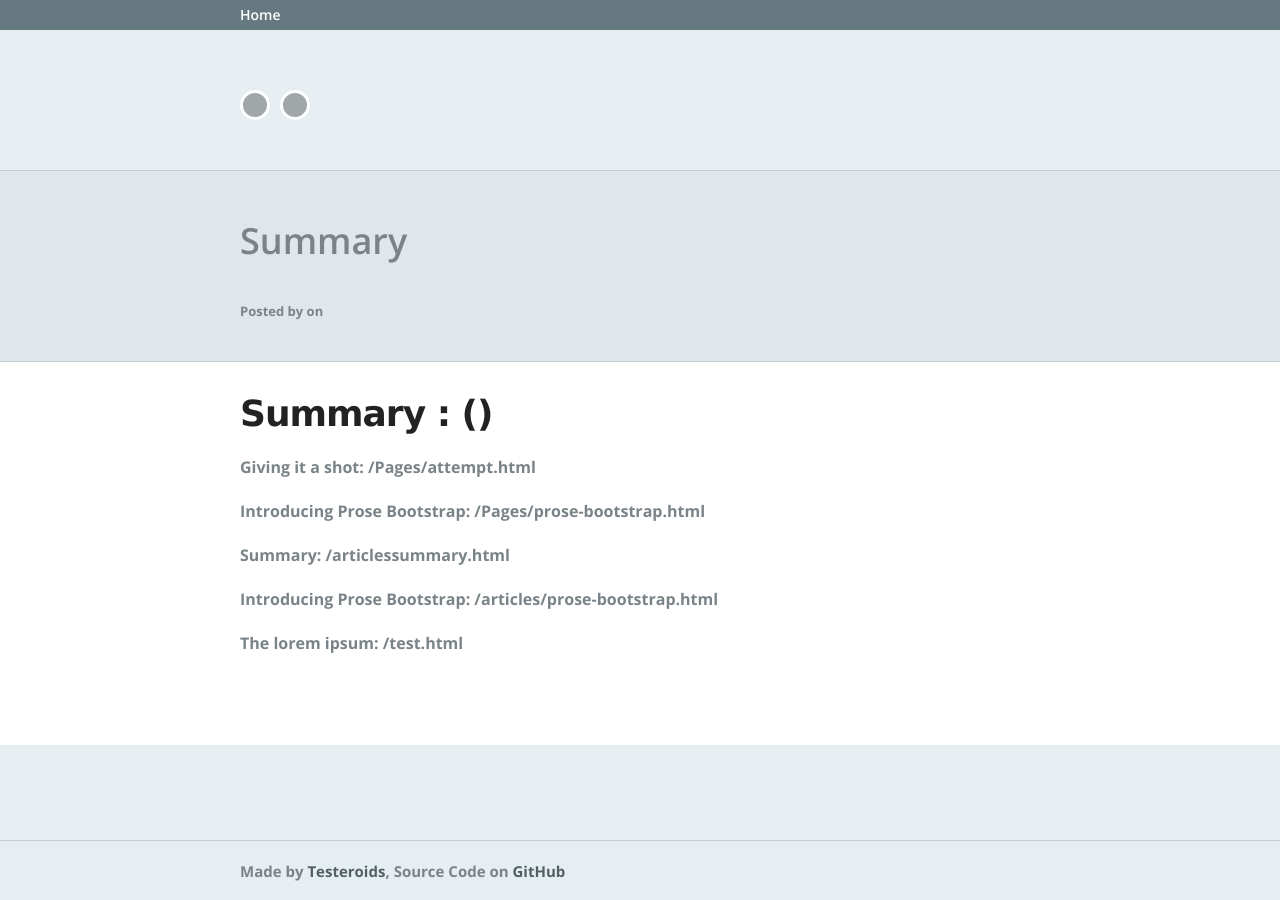
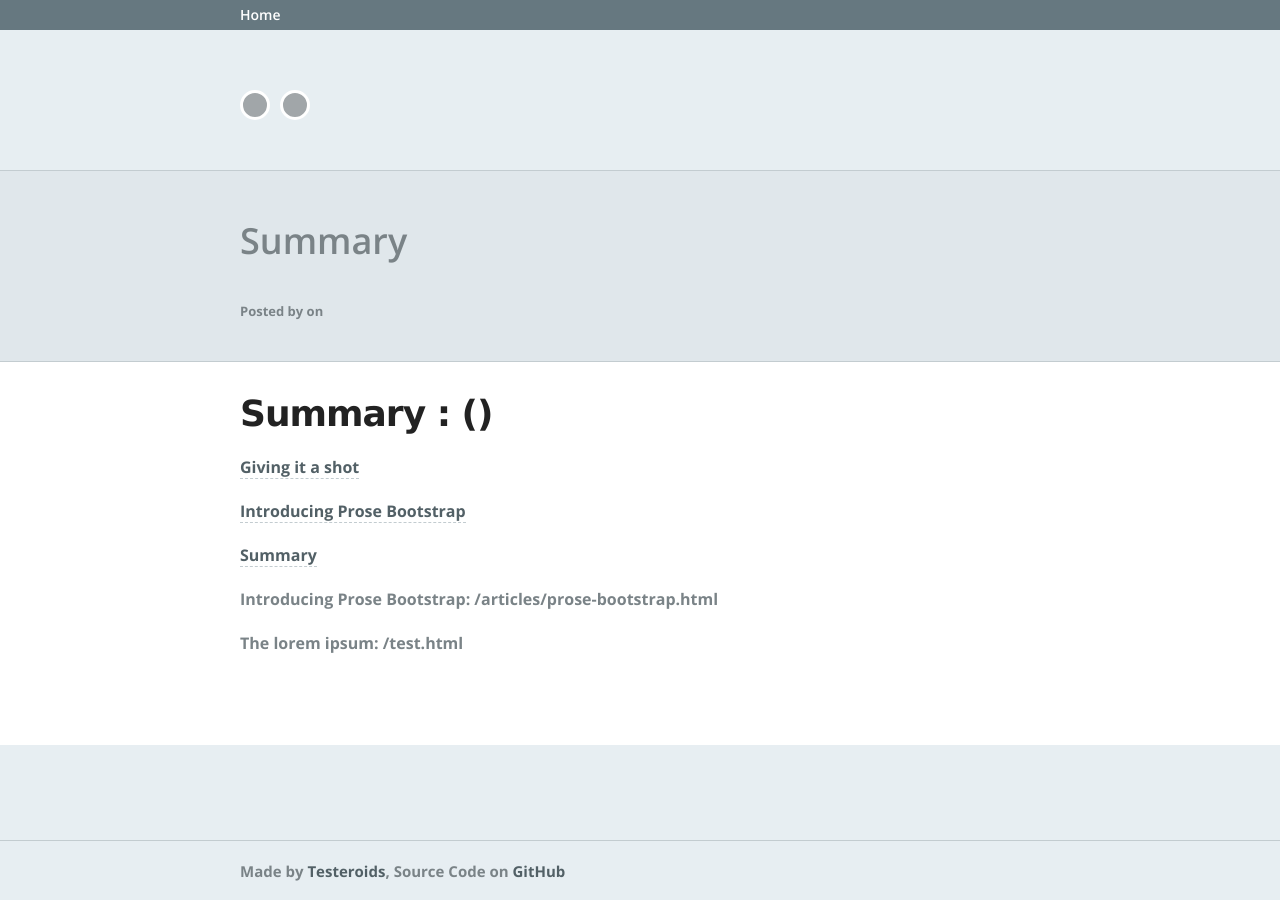
Before and after one commit to Testeroids/Testeroids, a Jekyll site: the page built from summary.md, in a window 1280 px wide. Built offline with Jekyll 4.4.1, drawn with Linux system fonts in a browser that asks for light colours; some web fonts are replaced.

Commit message:
attempt at building an articles summary

```diff
--- a/summary.md
+++ b/summary.md
@@ -8,7 +8,7 @@ permalink: "/articlessummary.html"
 {% for page in site.pages %}
 <!-- link -->
 
-{{page.title}}: {{page.url}}
+<a href="{{page.url}}">{{page.title}}</a>
 {% endfor %}
 
 {% for post in site.posts %}
```
